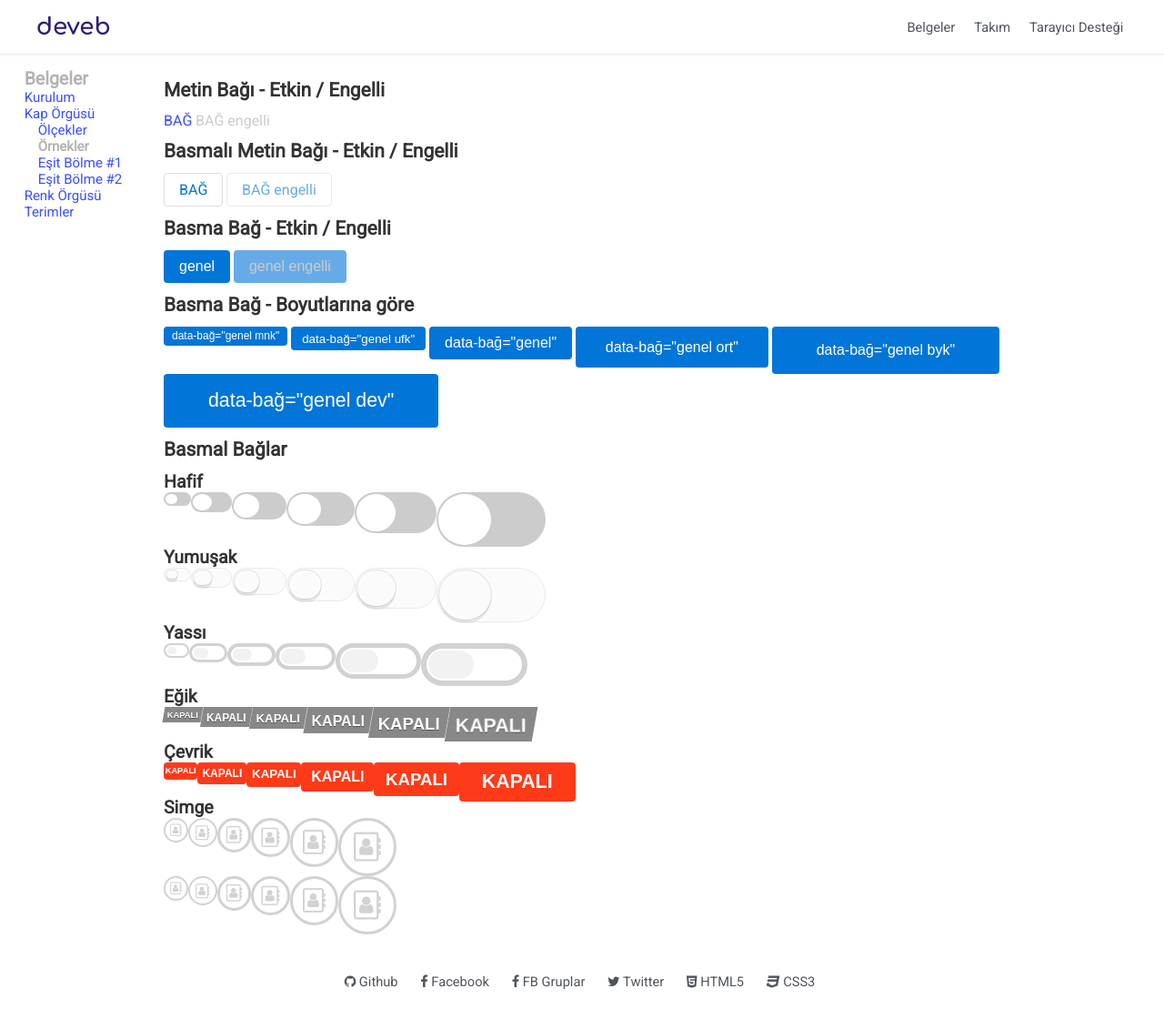
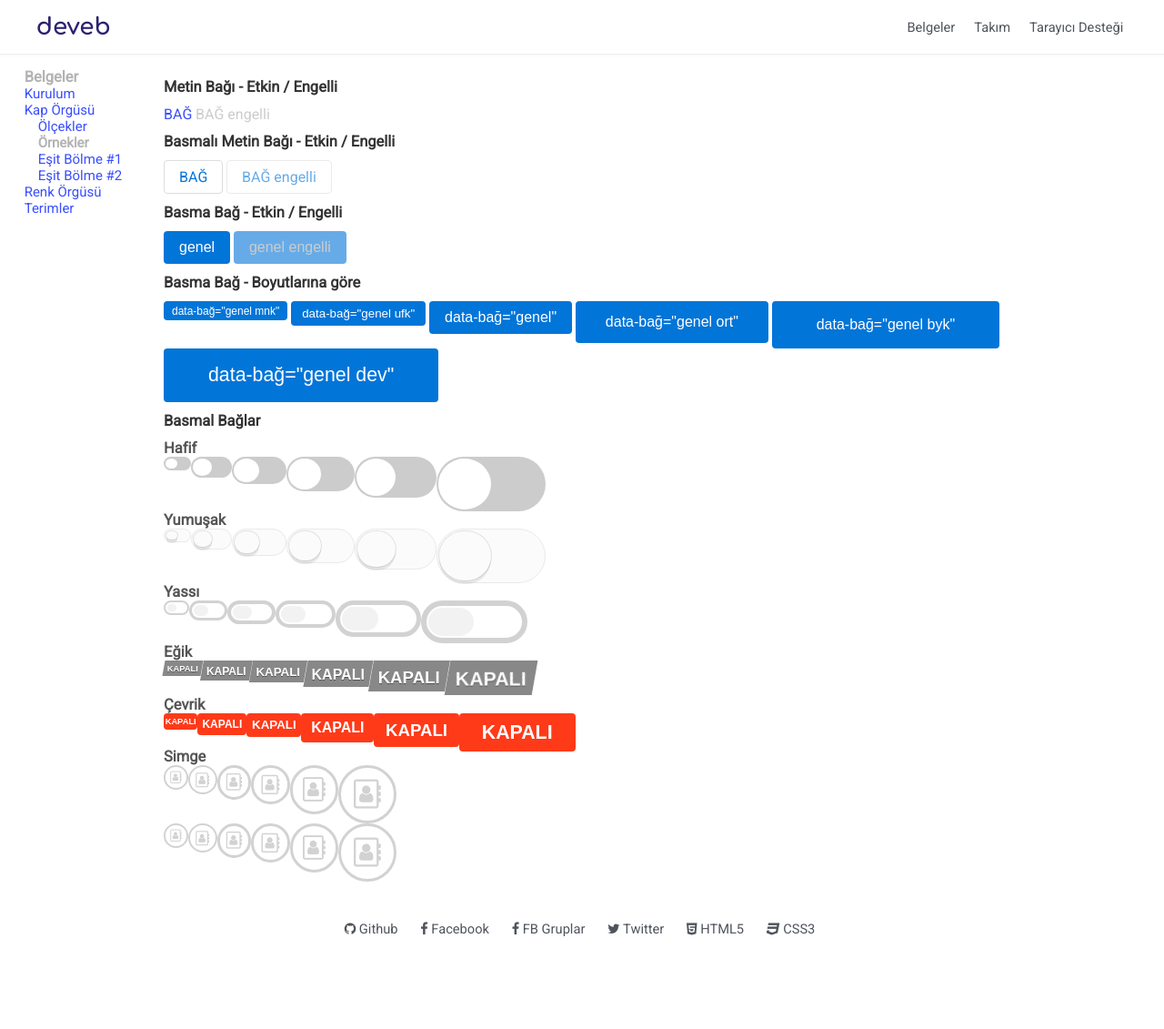
Before and after one commit to data-deveb/data-deveb.github.io, a Jekyll site: the page built from belgeler/baglar.html, in a window 1280 px wide. Shown: the whole page at 91% size. Built offline with Jekyll 4.4.1, drawn with Linux system fonts in a browser that asks for light colours; after the commit the page ends 1073 px from its top, so only the background shows below that.

Commit message:
Güncelleme

```diff
--- a/assets/css/deveb.css
+++ b/assets/css/deveb.css
@@ -117,11 +117,11 @@
       color:#333;
     }
     h1{font-size:1.5em; margin: 0.67em 0;}
-      h2{font-size:1.4em; margin: 0.57em 0;}
-        h3{font-size:1.3em}
-          h4{font-size:1.2em}
-            h5{font-size:1.1em}
-              h6{font-size:1.0em}
+      h2{font-size:1.1em; margin: 0.67em 0;}
+        h3{font-size:1.1em; color:#555;}
+          h4{font-size:1.0em; color:#888;}
+            h5{font-size:1.0em; color: #999;}
+              h6{font-size:1.0em; color: #aaa;}
 
     img {
       border: 0;  /* Kenarlıkları sıfırlama */
```
